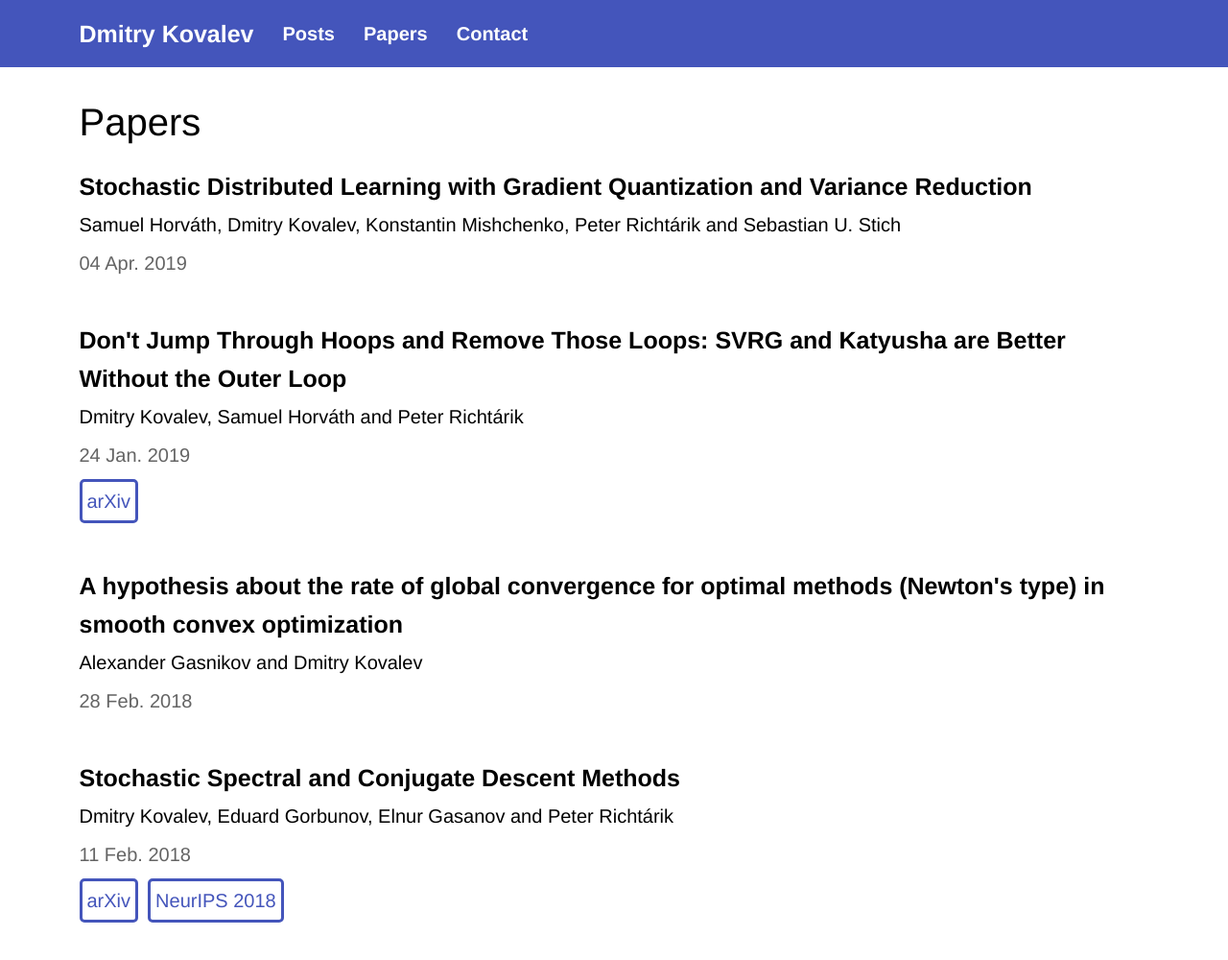
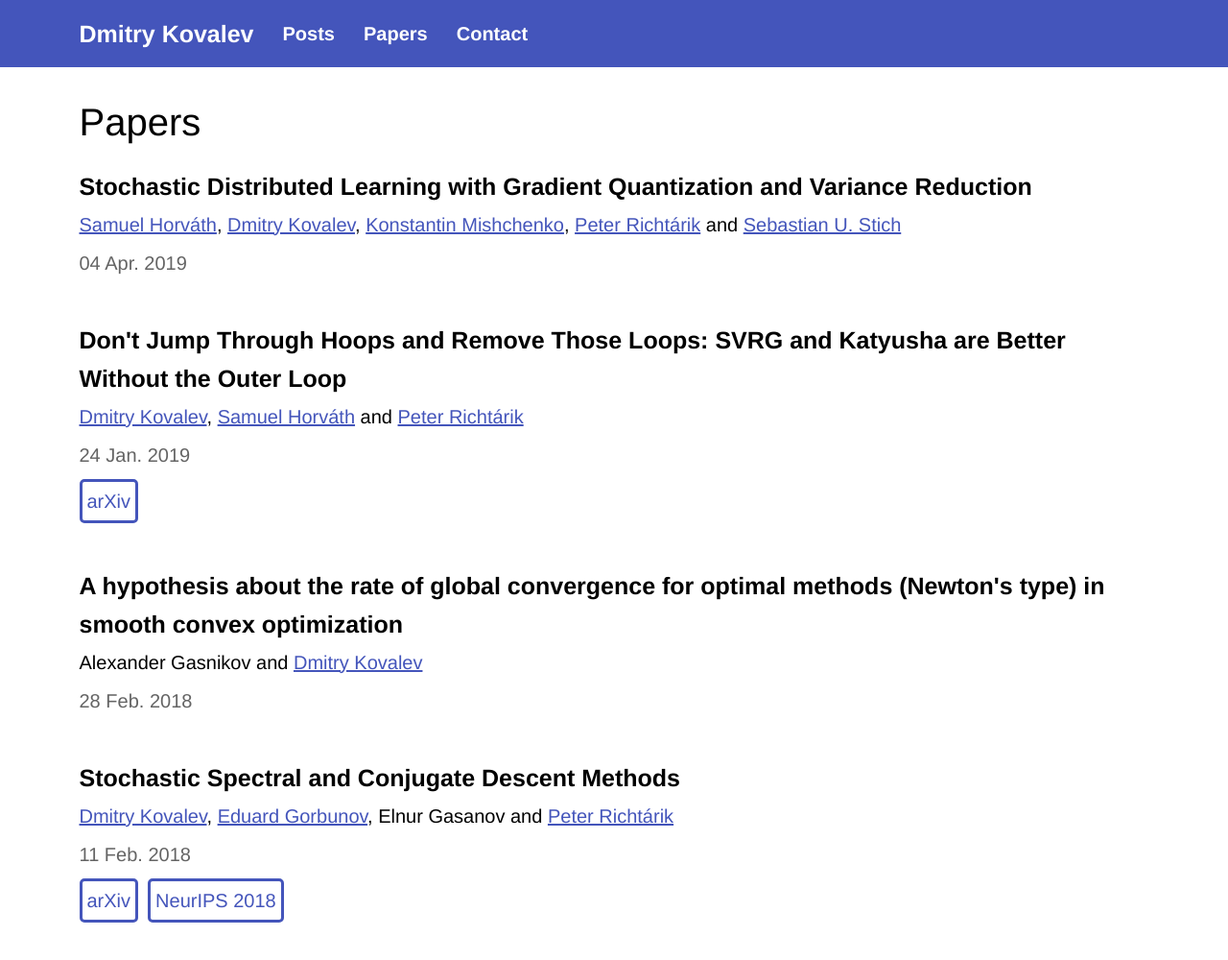
Before and after one commit to dakovalev1/dakovalev1.github.io-old, a plain HTML site: page papers.html in a window 1280 px wide. Shown: the whole page at 96% size. Drawn offline with nearby package versions, Linux system fonts and the light colour scheme; some packages are replaced by stand-ins of ours; some icons are missing.

Commit message:
author links

```diff
--- a/papers.html
+++ b/papers.html
@@ -28,25 +28,25 @@
 <h1 class="section-title">Papers</h1>
 <div class="paper-container">
 <h1 class="paper-title">Stochastic Distributed Learning with Gradient Quantization and Variance Reduction</h1>
-<div class="paper-authors"><p>Samuel Horv&#225;th, Dmitry Kovalev, Konstantin Mishchenko, Peter Richt&#225;rik and Sebastian U. Stich</p></div>
+<div class="paper-authors"><span><a href="https://samuelhorvath.github.io">Samuel Horv&#225;th</a>, <a href="https://dakovalev1.github.io">Dmitry Kovalev</a>, <a href="https://konstmish.github.io">Konstantin Mishchenko</a>, <a href="https://www.maths.ed.ac.uk/~prichtar/index.html">Peter Richt&#225;rik</a> and <a href="https://sstich.ch">Sebastian U. Stich</a></span></div>
 <div class="paper-date">04 Apr. 2019</div>
 <div class="paper-links"></div>
 </div>
 <div class="paper-container">
 <h1 class="paper-title">Don't Jump Through Hoops and Remove Those Loops: SVRG and Katyusha are Better Without the Outer Loop</h1>
-<div class="paper-authors"><p>Dmitry Kovalev, Samuel Horv&#225;th and Peter Richt&#225;rik</p></div>
+<div class="paper-authors"><span><a href="https://dakovalev1.github.io">Dmitry Kovalev</a>, <a href="https://samuelhorvath.github.io">Samuel Horv&#225;th</a> and <a href="https://www.maths.ed.ac.uk/~prichtar/index.html">Peter Richt&#225;rik</a></span></div>
 <div class="paper-date">24 Jan. 2019</div>
 <div class="paper-links"><a href="https://arxiv.org/abs/1901.08689">arXiv</a></div>
 </div>
 <div class="paper-container">
 <h1 class="paper-title">A hypothesis about the rate of global convergence for optimal methods (Newton's type) in smooth convex optimization</h1>
-<div class="paper-authors"><p>Alexander Gasnikov and Dmitry Kovalev</p></div>
+<div class="paper-authors"><p>Alexander Gasnikov and <a href="https://dakovalev1.github.io">Dmitry Kovalev</a></p></div>
 <div class="paper-date">28 Feb. 2018</div>
 <div class="paper-links"></div>
 </div>
 <div class="paper-container">
 <h1 class="paper-title">Stochastic Spectral and Conjugate Descent Methods</h1>
-<div class="paper-authors"><p>Dmitry Kovalev, Eduard Gorbunov, Elnur Gasanov and Peter Richt&#225;rik</p></div>
+<div class="paper-authors"><span><a href="https://dakovalev1.github.io">Dmitry Kovalev</a>, <a href="https://eduardgorbunov.github.io">Eduard Gorbunov</a>, Elnur Gasanov and <a href="https://www.maths.ed.ac.uk/~prichtar/index.html">Peter Richt&#225;rik</a></span></div>
 <div class="paper-date">11 Feb. 2018</div>
 <div class="paper-links">
 <a href="https://arxiv.org/abs/1802.03703">arXiv</a><a href="https://papers.nips.cc/paper/7596-stochastic-spectral-and-conjugate-descent-methods">NeurIPS 2018</a>
```
